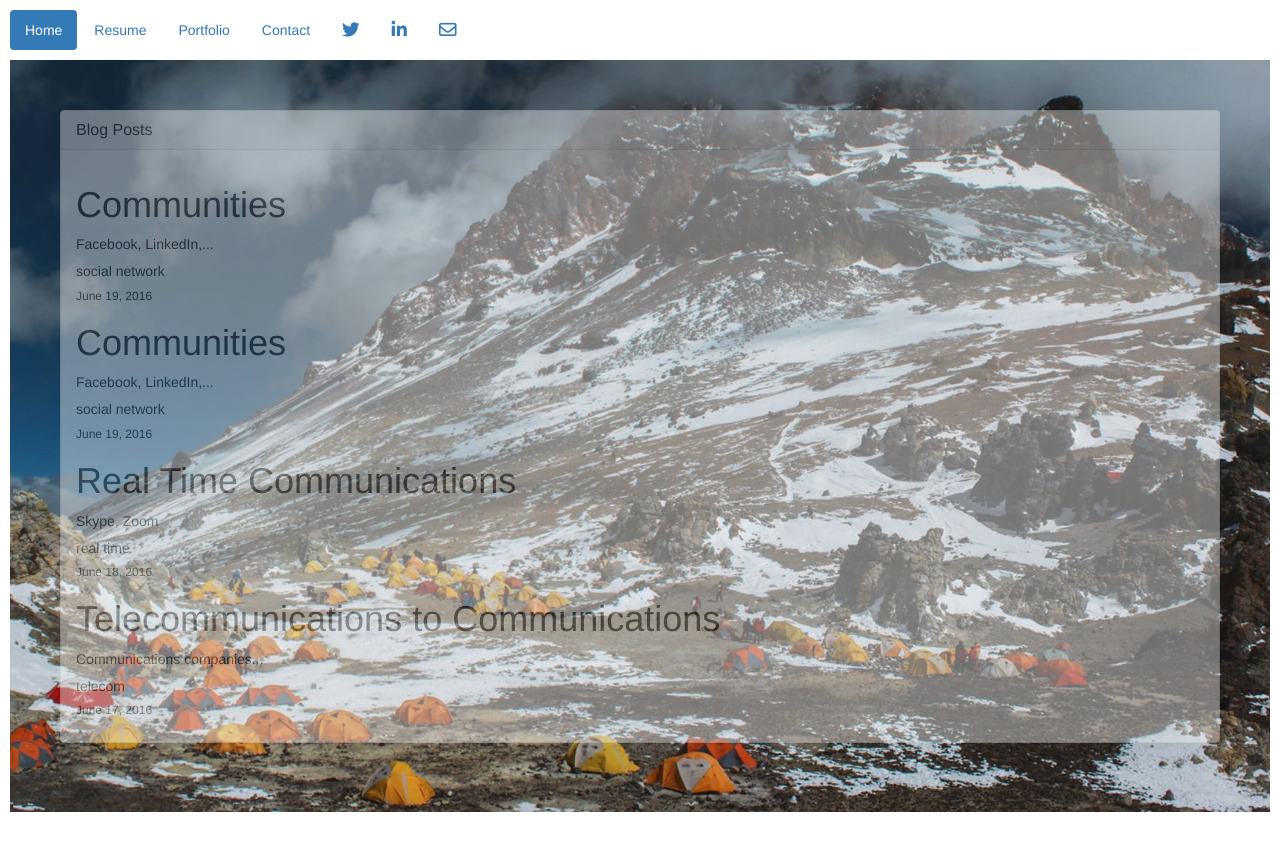
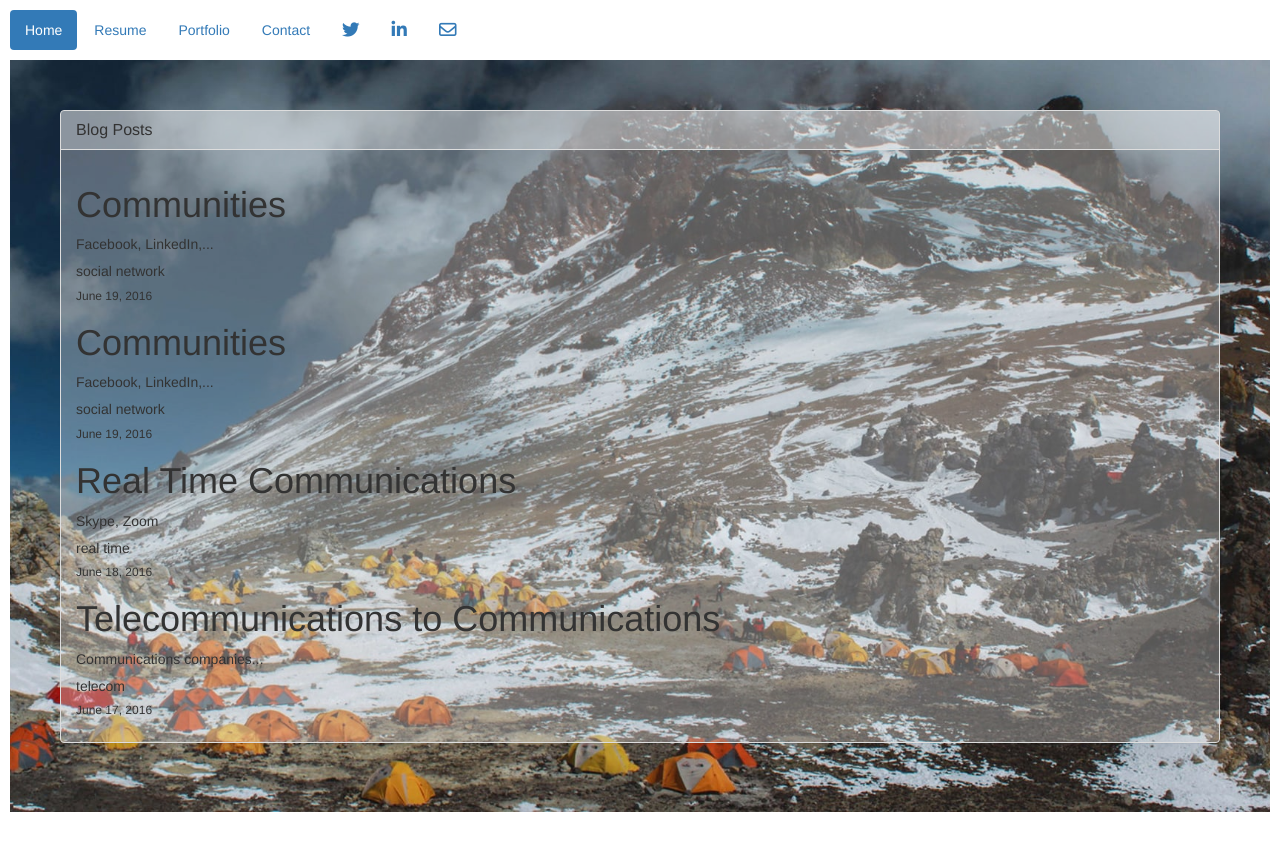
Before and after one commit to ascottcrawford/personal-site.dev, a plain HTML site: page public/index.html in a window 1280 px wide. Drawn offline with nearby package versions, Linux system fonts and the light colour scheme.

Commit message:
Updates to Personal Site

```diff
--- a/public/index.html
+++ b/public/index.html
@@ -12,15 +12,18 @@
 			margin: 10px;
 
 		}
-		#container {
+		.container-fluid {
 			padding: 50px;
-			opacity: .4;
+
 		}
 
 		.parallax-window {
 	    height: 800px;
 	    background: transparent;
 	}
+		.panel, .panel-default>.panel-heading{
+    background-color: rgba(255, 255, 255, 0.3);
+}
 
 
 
@@ -42,7 +45,7 @@
         </div>
 	<p></p>
 	<div class="parallax-window" data-parallax="scroll" data-image-src="/img/aconcagua.jpg">
-	<div id="container">
+	<div class="container-fluid">
 		<div class="row">
         		<div class="col-xs-12">
             			<div class="panel panel-default">
```
Also changed, not shown: public/portfolio.html (+3 -1 lines), public/resume.html (+5 -1 lines).
